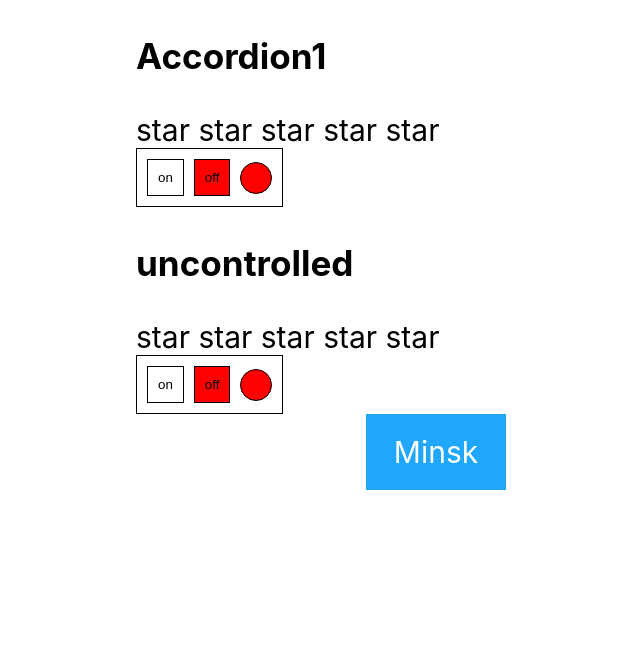
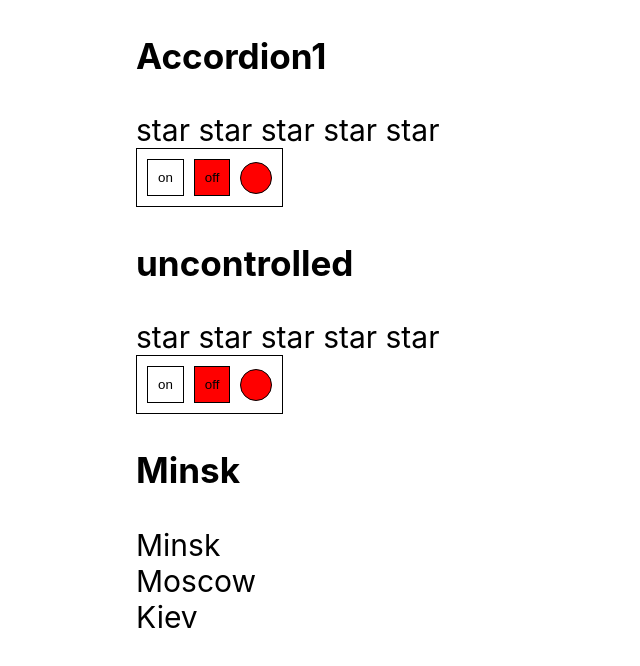
Before and after one commit to ArtLevel/React-in-detail, a React (Create React App) app: page / in a window 1280 px wide. Shown: the top 666 px of the page, without its empty margins (204-844 px from the left). Built offline with nearby package versions, Linux system fonts and the light colour scheme.

Commit message:
Create second version project

```diff
--- a/src/components/Select/Select.module.css
+++ /dev/null
@@ -1,42 +0,0 @@
-.select {
-    width: 100%;
-    height: auto;
-
-    display: flex;
-    flex-direction: column;
-    align-items: center;
-}
-
-.selectTitle {
-    width: 100px;
-    display: flex;
-    justify-content: center;
-    align-items: center;
-
-    padding: 20px;
-
-    color: white;
-    background-color: #1ea7fd;
-    cursor: pointer;
-}
-
-.selectMenu {
-    padding: 10px;
-
-    list-style: none;
-
-    color: white;
-    background-color: brown;
-    cursor: pointer;
-}
-
-.selectMenuTitleItem {
-    width: 100%;
-
-    text-align: center;
-}
-
-
-.selectMenuTitleItem:hover {
-    background-color: #333333;
-}
--- a/src/components/Select/Select.tsx
+++ b/src/components/Select/Select.tsx
@@ -1,41 +1,23 @@
-import { useState } from 'react'
-import s from './Select.module.css'
-
 type ItemT = {
 	title: string
 	value: any
 }
 
 type SelectPT = {
-	value: any
+	value?: any
 	items: ItemT[]
 	onChange: (value: any) => void
 }
 
 export function Select({ items, value, onChange }: SelectPT) {
-	const [collapsed, setCollapsed] = useState(false)
-	const el = items.find(i => i.value === value)
-
-	const onChangeCollapsedHandler = () => setCollapsed(prevState => !prevState)
+	const selectedItem = items.find(i => i.value === value)
 
 	return (
-		<div className={s.select}>
-			<div className={s.selectTitle} onClick={onChangeCollapsedHandler}>
-				{el && el.title}
-			</div>
-			{collapsed && (
-				<ul className={s.selectMenu}>
-					{items.map((i, inx) => (
-						<li
-							key={inx}
-							className={s.selectMenuTitleItem}
-							onClick={() => onChange(i.value)}
-						>
-							{i.title}
-						</li>
-					))}
-				</ul>
-			)}
+		<div>
+			<h3>{selectedItem && selectedItem.title}</h3>
+			{items.map(i => (
+				<div key={i.value}>{i.title}</div>
+			))}
 		</div>
 	)
 }
```
Also changed, not shown: src/test/10_01.ts (+115 -2 lines), 2 other files (tests, documents, lock files or other folders).
